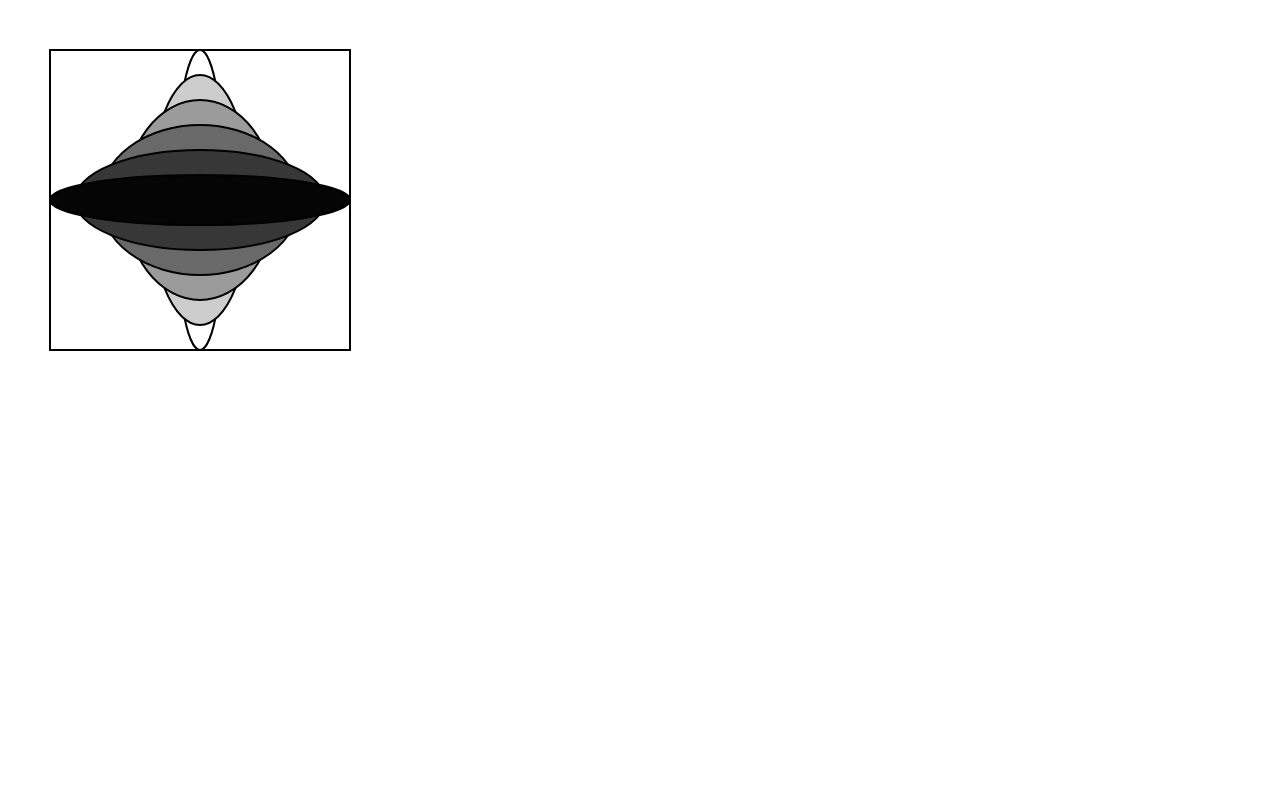
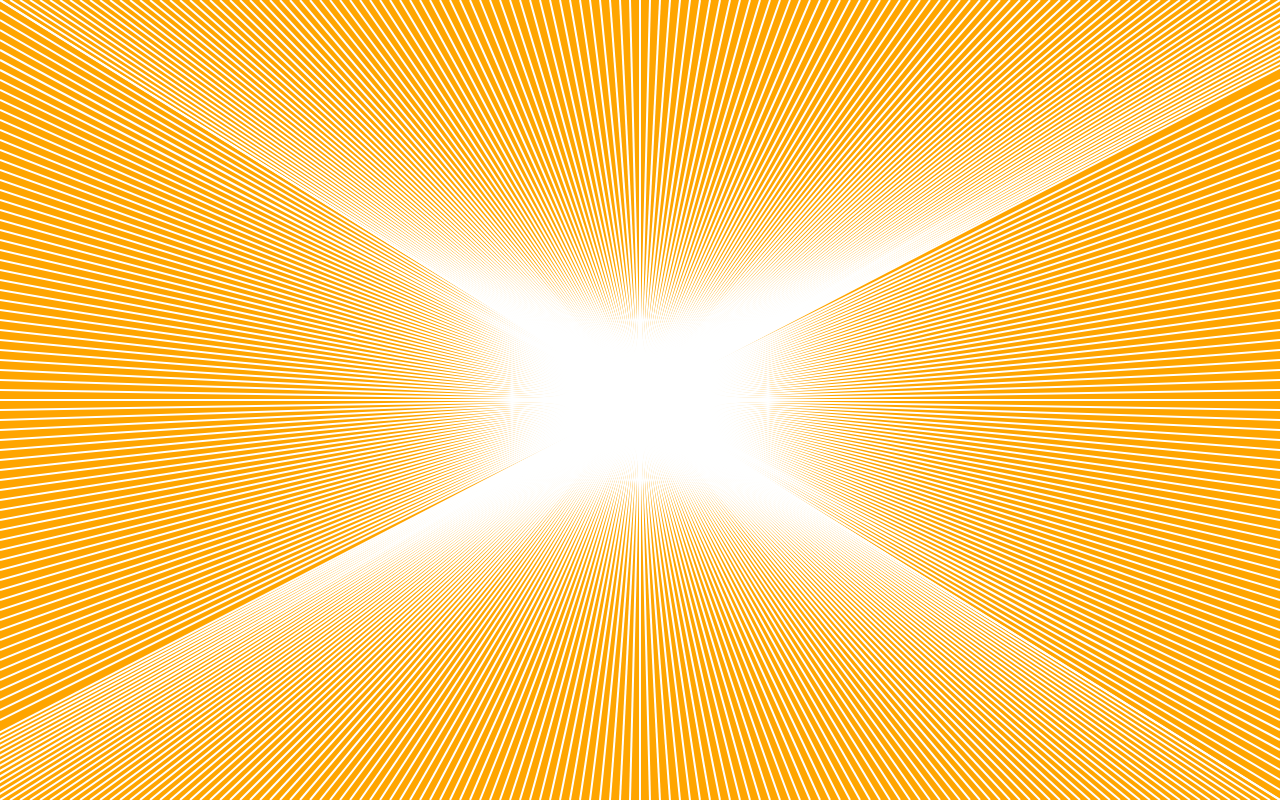
Before and after one commit to EHB-MCT/dev1-exercises-FleurVanDeVille, a plain HTML site: page index.html in a window 1280 px wide. Drawn offline with Linux system fonts and the light colour scheme.

Commit message:
Exercise: 4-1: klaar

```diff
--- /dev/null
+++ b/exercises/4-iteration/4-1.js
@@ -0,0 +1,22 @@
+"use strict";
+
+import context from "../../scripts/context.js";
+import * as Utils from "../../scripts/utils.js";
+
+let width = context.canvas.width;
+let height = context.canvas.height;
+
+drawnLines();
+
+function drawnLines() {
+    context.lineWidth = 2;
+    context.strokeStyle = "white";
+    let step = 10;
+    let amount = width / step;
+    for(let i= 0; i < 142; i++){
+        Utils.drawLine(step * i, 0, width - (step * i), height);
+    }
+    for(let i= 0; i < 73; i++){
+        Utils.drawLine(0, step * i, width,  height - (step * i));
+    }
+}
--- a/index.html
+++ b/index.html
@@ -1,7 +1,7 @@
 <html>
 
 <head>
-    <script src="exercises/3-iteration-while/3-1-r.js" type="module"></script>
+    <script src="exercises/4-iteration/4-1.js" type="module"></script>
     <link rel="stylesheet" type="text/css" href="styles/index.css" />
 </head>
 
--- a/styles/index.css
+++ b/styles/index.css
@@ -1,5 +1,6 @@
 body {
     text-align: center;
+    background-color: orange;
 }
 
 #canvas {
```
Also changed, not shown: 1 other file.
